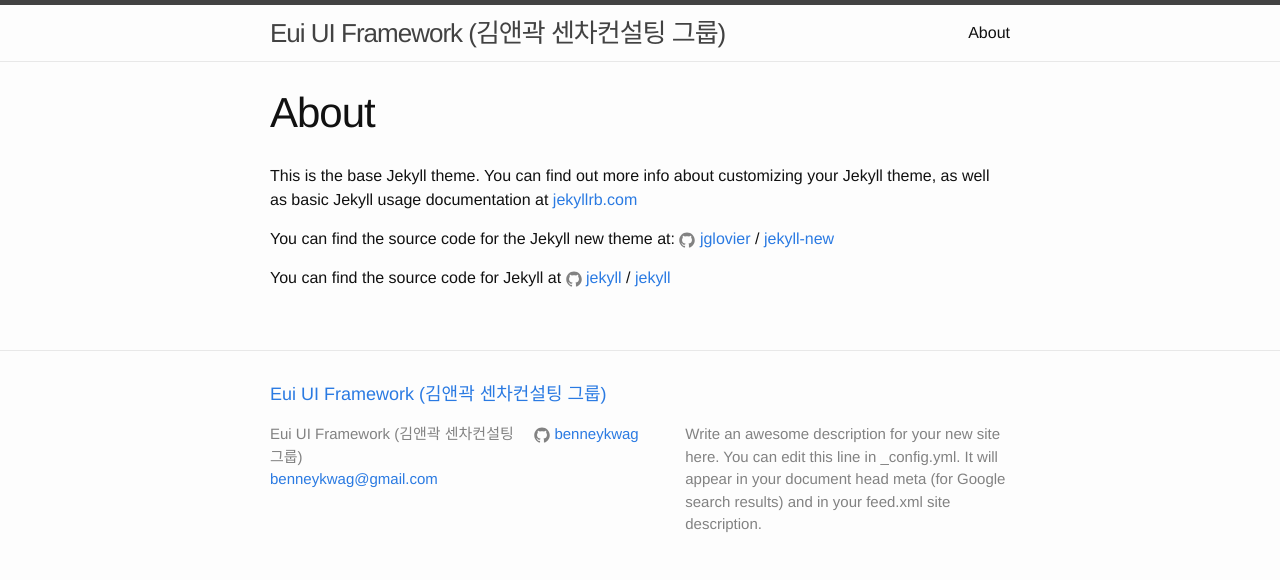
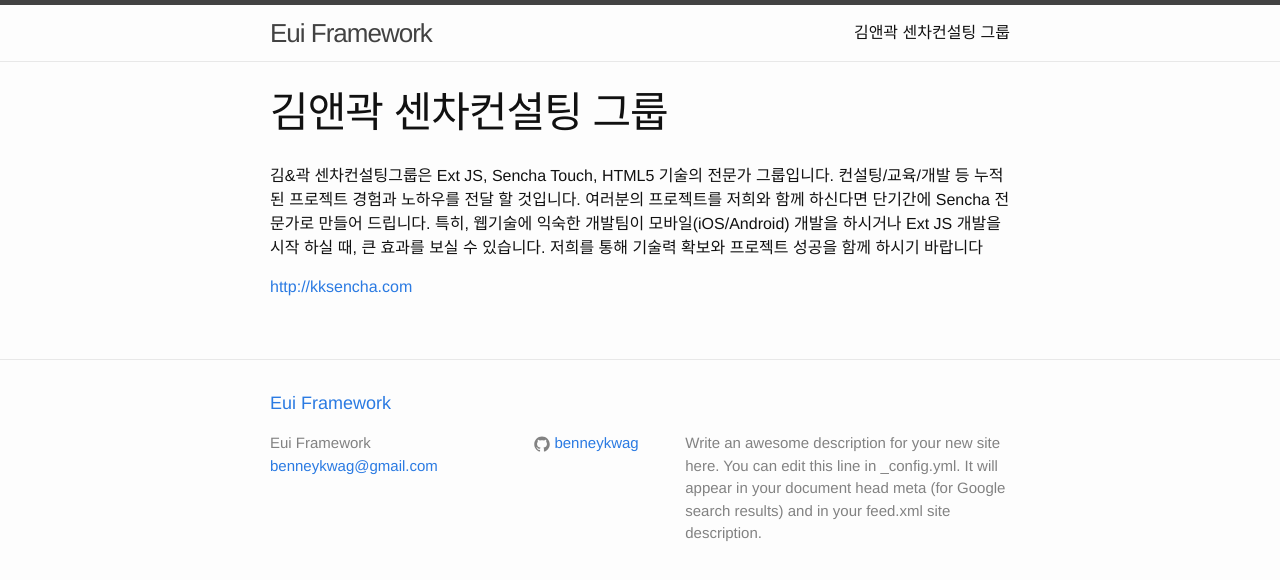
Before and after one commit to benneykwag/benneykwag.github.io, a Jekyll site: the page built from about.md, in a window 1280 px wide. Shown: the top 580 px of the page. Built offline with Jekyll 4.4.1, drawn with Linux system fonts in a browser that asks for light colours.

Commit message:
about 페이지.

```diff
--- a/_config.yml
+++ b/_config.yml
@@ -7,7 +7,7 @@
 
 # Site settings
 disqus: benneykwag
-title: Eui UI Framework  (김앤곽 센차컨설팅 그룹)
+title: Eui Framework
 email: benneykwag@gmail.com
 description: > # this means to ignore newlines until "baseurl:"
   Write an awesome description for your new site here. You can edit this
--- a/about.md
+++ b/about.md
@@ -1,15 +1,10 @@
 ---
 layout: page
-title: About
+title: 김앤곽 센차컨설팅 그룹
 permalink: /about/
 ---
 
-This is the base Jekyll theme. You can find out more info about customizing your Jekyll theme, as well as basic Jekyll usage documentation at [jekyllrb.com](http://jekyllrb.com/)
+김&곽 센차컨설팅그룹은 Ext JS, Sencha Touch, HTML5 기술의 전문가 그룹입니다. 컨설팅/교육/개발 등 누적된 프로젝트 경험과 노하우를 전달 할 것입니다. 여러분의 프로젝트를 저희와 함께 하신다면 단기간에 Sencha 전문가로 만들어 드립니다.
+특히, 웹기술에 익숙한 개발팀이 모바일(iOS/Android) 개발을 하시거나 Ext JS 개발을 시작 하실 때, 큰 효과를 보실 수 있습니다. 저희를 통해 기술력 확보와 프로젝트 성공을 함께 하시기 바랍니다
 
-You can find the source code for the Jekyll new theme at:
-{% include icon-github.html username="jglovier" %} /
-[jekyll-new](https://github.com/jglovier/jekyll-new)
-
-You can find the source code for Jekyll at
-{% include icon-github.html username="jekyll" %} /
-[jekyll](https://github.com/jekyll/jekyll)
+ [http://kksencha.com](http://kksencha.com/)
```
Also changed, not shown: 3 other files.
